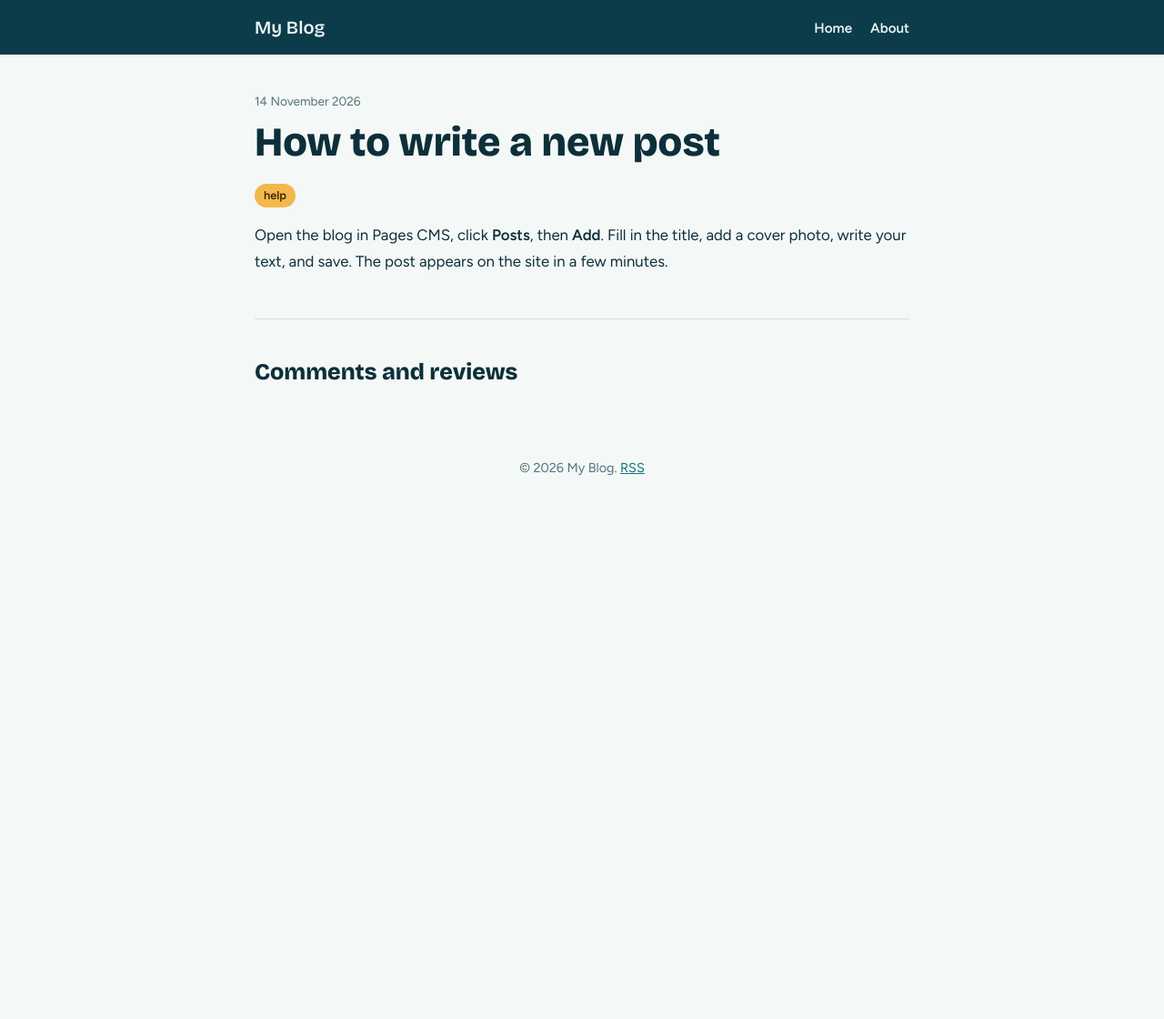
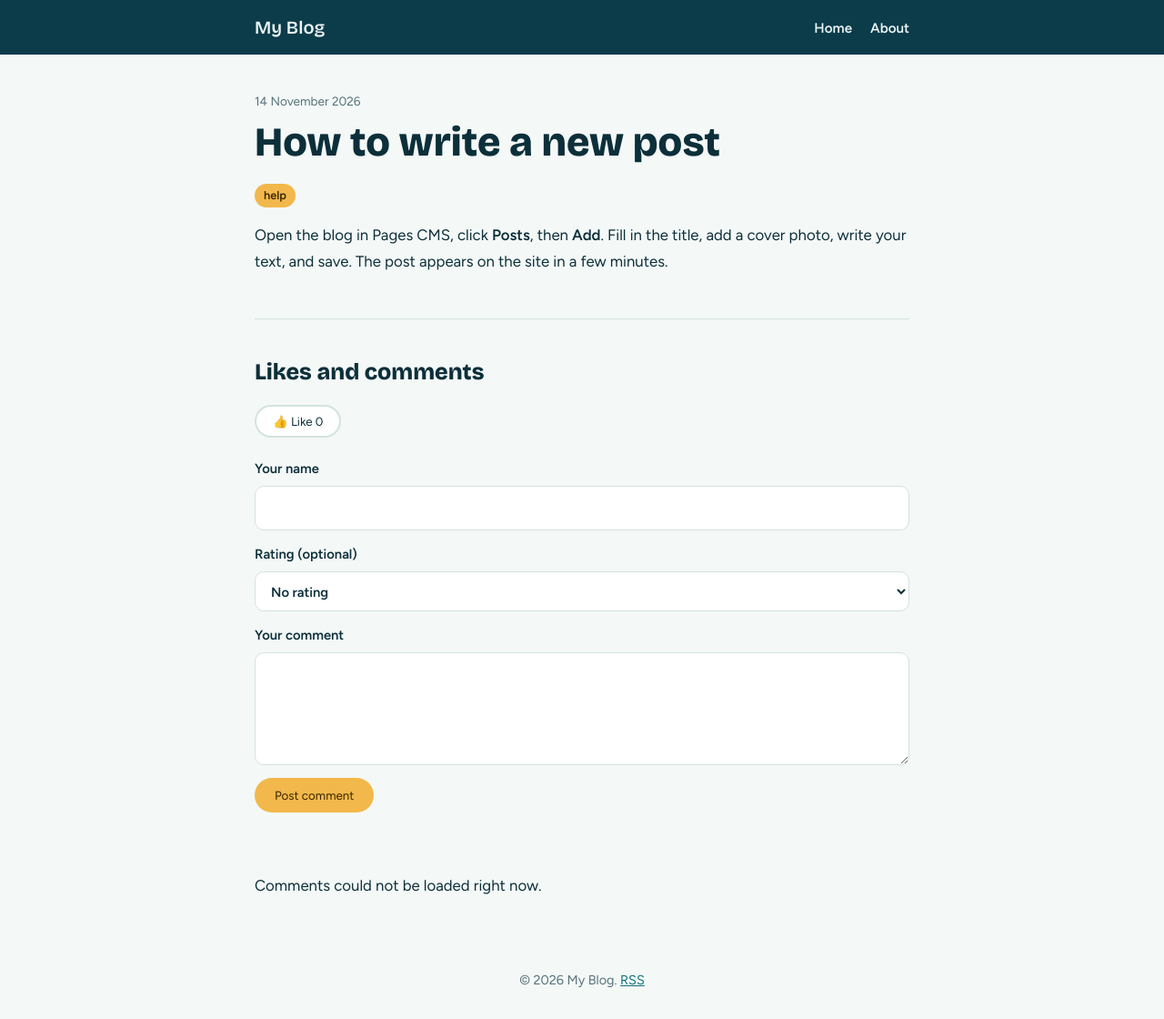
Before and after one commit to BaganBari-Rafat/blog, a Jekyll site: the page built from _posts/2026-11-14-how-to-write-a-post.md, in a window 1280 px wide. Shown: the whole page at 91% size. Built offline with Jekyll 4.4.1, drawn with Linux system fonts in a browser that asks for light colours; comment, search, counter and statistics services are not loaded; before the commit the page ends 900 px from its top, so only the background shows below that; part of the change alters nothing that is shown.

Commit message:
Add files via upload

```diff
--- a/_layouts/post.html
+++ b/_layouts/post.html
@@ -12,14 +12,31 @@ layout: default
   {% capture to %}src="{{ '/assets/' | relative_url }}{% endcapture %}
   <div class="content">{{ content | replace: from, to }}</div>
 </article>
-{% if site.giscus.repo_id != "" %}
-<section class="comments">
-  <h2>Comments and reviews</h2>
-  <script src="https://giscus.app/client.js"
-    data-repo="{{ site.giscus.repo }}" data-repo-id="{{ site.giscus.repo_id }}"
-    data-category="{{ site.giscus.category }}" data-category-id="{{ site.giscus.category_id }}"
-    data-mapping="pathname" data-strict="0" data-reactions-enabled="1" data-emit-metadata="0"
-    data-input-position="top" data-theme="preferred_color_scheme" data-lang="en"
-    crossorigin="anonymous" async></script>
+{% if site.comments_api and site.comments_api != "" %}
+<section class="comments" id="comments" data-post="{{ page.url }}" data-api="{{ site.comments_api }}">
+  <h2>Likes and comments</h2>
+  <div class="reactrow">
+    <button id="likeBtn" class="likebtn" type="button" aria-pressed="false">&#128077; Like <span id="likeCount">0</span></button>
+    <span id="avg" class="avg"></span>
+  </div>
+  <form id="cf" class="cform">
+    <label>Your name <input name="name" required maxlength="60" autocomplete="name"></label>
+    <label>Rating (optional)
+      <select name="stars">
+        <option value="0">No rating</option>
+        <option value="5">5 stars: excellent</option>
+        <option value="4">4 stars: good</option>
+        <option value="3">3 stars: okay</option>
+        <option value="2">2 stars: poor</option>
+        <option value="1">1 star: bad</option>
+      </select>
+    </label>
+    <label>Your comment <textarea name="text" rows="4" required maxlength="1000"></textarea></label>
+    <input name="website" tabindex="-1" autocomplete="off" aria-hidden="true" style="position:absolute;left:-9999px">
+    <button class="btn" type="submit">Post comment</button>
+    <p id="cmsg" role="status"></p>
+  </form>
+  <div id="clist" class="clist"></div>
 </section>
+<script src="{{ '/assets/js/comments.js' | relative_url }}"></script>
 {% endif %}
--- a/assets/css/style.css
+++ b/assets/css/style.css
@@ -27,3 +27,17 @@ time{font-size:.85rem;color:var(--muted)}
 .content img{max-width:100%;height:auto;border-radius:10px}
 .comments{margin:48px 0;padding-top:24px;border-top:1px solid var(--line)}
 footer{padding:30px 0;color:var(--muted);font-size:.9rem;text-align:center}
+.reactrow{display:flex;align-items:center;gap:16px;margin:14px 0 22px;flex-wrap:wrap}
+.likebtn{font:600 1rem inherit;font-family:inherit;background:var(--card);color:var(--ink);border:2px solid var(--line);border-radius:999px;padding:8px 18px;cursor:pointer}
+.likebtn.on{border-color:var(--sun);background:var(--sun);color:#3a2600}
+.avg{color:var(--muted);font-size:.95rem}
+.cform{display:grid;gap:14px;margin-bottom:28px}
+.cform label{display:grid;gap:6px;font-weight:600;font-size:.92rem}
+.cform input,.cform select,.cform textarea{font:inherit;padding:11px 13px;border-radius:10px;border:1px solid var(--line);background:var(--card);color:var(--ink);width:100%}
+.cform .btn{justify-self:start;background:var(--sun);color:#3a2600;font:700 1rem inherit;font-family:inherit;padding:11px 22px;border:0;border-radius:999px;cursor:pointer}
+#cmsg{margin:0;min-height:1.4em;color:var(--muted)}
+.comment{background:var(--card);border:1px solid var(--line);border-radius:12px;padding:14px 16px;margin-bottom:12px}
+.comment p{margin:6px 0 0;white-space:pre-wrap;overflow-wrap:anywhere}
+.chead{display:flex;gap:12px;align-items:baseline;flex-wrap:wrap}
+.stars{color:#d9961a;letter-spacing:1px}
+.empty{color:var(--muted)}
--- /dev/null
+++ b/assets/js/comments.js
@@ -0,0 +1,87 @@
+(function () {
+  var box = document.getElementById("comments");
+  if (!box) return;
+  var api = box.getAttribute("data-api"), post = box.getAttribute("data-post");
+  var likeBtn = document.getElementById("likeBtn"), likeCount = document.getElementById("likeCount");
+  var list = document.getElementById("clist"), avg = document.getElementById("avg");
+  var form = document.getElementById("cf"), msg = document.getElementById("cmsg");
+  var key = "liked:" + post;
+
+  function call(o) {
+    o.post = post;
+    return fetch(api, { method: "POST", body: new URLSearchParams(o) })
+      .then(function (r) { return r.json(); });
+  }
+  function getLiked() { try { return localStorage.getItem(key) === "1"; } catch (e) { return false; } }
+  function setLiked(v) {
+    try { if (v) localStorage.setItem(key, "1"); else localStorage.removeItem(key); } catch (e) {}
+  }
+  function paintLike(n, on) {
+    likeCount.textContent = n;
+    likeBtn.setAttribute("aria-pressed", on ? "true" : "false");
+    likeBtn.classList.toggle("on", on);
+  }
+  function stars(n) { return "\u2605\u2605\u2605\u2605\u2605".slice(0, n) + "\u2606\u2606\u2606\u2606\u2606".slice(0, 5 - n); }
+
+  function render(r) {
+    paintLike(r.likes || 0, getLiked());
+    avg.textContent = r.rated ? "Average rating " + r.avg + " / 5 (" + r.rated + ")" : "";
+    list.textContent = "";
+    if (!r.comments.length) {
+      var e = document.createElement("p");
+      e.className = "empty";
+      e.textContent = "No comments yet. Be the first.";
+      list.appendChild(e);
+      return;
+    }
+    r.comments.forEach(function (c) {
+      var d = document.createElement("div"); d.className = "comment";
+      var h = document.createElement("div"); h.className = "chead";
+      var b = document.createElement("strong"); b.textContent = c.name; h.appendChild(b);
+      if (c.stars) {
+        var s = document.createElement("span"); s.className = "stars";
+        s.textContent = stars(c.stars);
+        s.setAttribute("aria-label", c.stars + " out of 5 stars");
+        h.appendChild(s);
+      }
+      var t = document.createElement("time"); t.textContent = c.date; h.appendChild(t);
+      var p = document.createElement("p"); p.textContent = c.text;
+      d.appendChild(h); d.appendChild(p); list.appendChild(d);
+    });
+  }
+  function load() {
+    call({ action: "list" })
+      .then(function (r) { if (r.ok) render(r); })
+      .catch(function () { list.textContent = "Comments could not be loaded right now."; });
+  }
+
+  likeBtn.addEventListener("click", function () {
+    var on = !getLiked(), n = Number(likeCount.textContent) || 0;
+    setLiked(on);
+    paintLike(Math.max(0, n + (on ? 1 : -1)), on);
+    call({ action: "like", delta: on ? 1 : -1 })
+      .then(function (r) { if (r.ok) paintLike(r.likes, on); })
+      .catch(function () {});
+  });
+
+  form.addEventListener("submit", function (e) {
+    e.preventDefault();
+    var d = new FormData(form), o = { action: "comment" };
+    d.forEach(function (v, k) { o[k] = v; });
+    var btn = form.querySelector("button");
+    btn.disabled = true; msg.textContent = "Sending\u2026";
+    call(o).then(function (r) {
+      btn.disabled = false;
+      if (!r.ok) { msg.textContent = r.error || "Something went wrong. Please try again."; return; }
+      form.reset();
+      msg.textContent = r.pending
+        ? "Thank you! Your comment will appear after it is approved."
+        : "Thank you! Your comment is posted.";
+      if (!r.pending) load();
+    }).catch(function () {
+      btn.disabled = false;
+      msg.textContent = "Could not send. Please try again.";
+    });
+  });
+  load();
+})();
```
